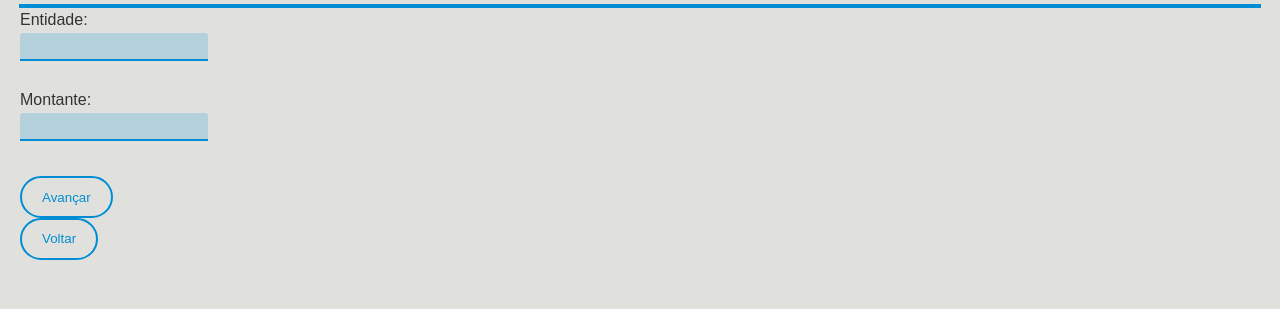
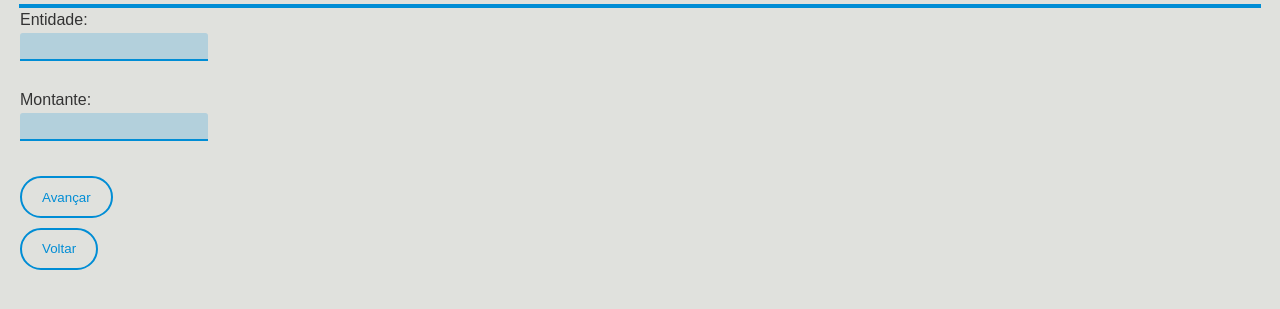
Before and after one commit to sfd-sdc/ProjInt, a Flask app: page /pay in a window 1280 px wide. Shown: the part 81-390 px from the top of the page. Run offline with Flask 3, Linux system fonts and the light colour scheme.

Commit message:
css nos botoes

```diff
--- a/flaskr/static/css/style.css
+++ b/flaskr/static/css/style.css
@@ -53,6 +53,10 @@ body {
 }
 
 .button-transfer {
+    margin-top: 10px;
+}
+
+.button-payment {
     margin-top: 10px;
 }
 
--- a/flaskr/templates/payments.html
+++ b/flaskr/templates/payments.html
@@ -1,8 +1,4 @@
-{% extends "base.html" %}
-
-{% block title %} {{ data.title }} {% endblock  %}
-
-{% block content %}
+{% extends "base.html" %} {% block title %} {{ data.title }} {% endblock %} {% block content %}
 <form action="/payment" method="POST">
     <label for="entity">Entidade:</label><br />
     <input type="text" id="entity" name="entity" required /><br /><br />
@@ -14,7 +10,7 @@
     <input type="submit" value="Avançar" />
 </form>
 <form action="/login" method="POST">
-        <input type="submit" value="Voltar" />
+    <input class="button-payment" type="submit" value="Voltar" />
 </form>
 
 {% endblock %}
```
Lines whose indentation alone changed are shown as unchanged.
